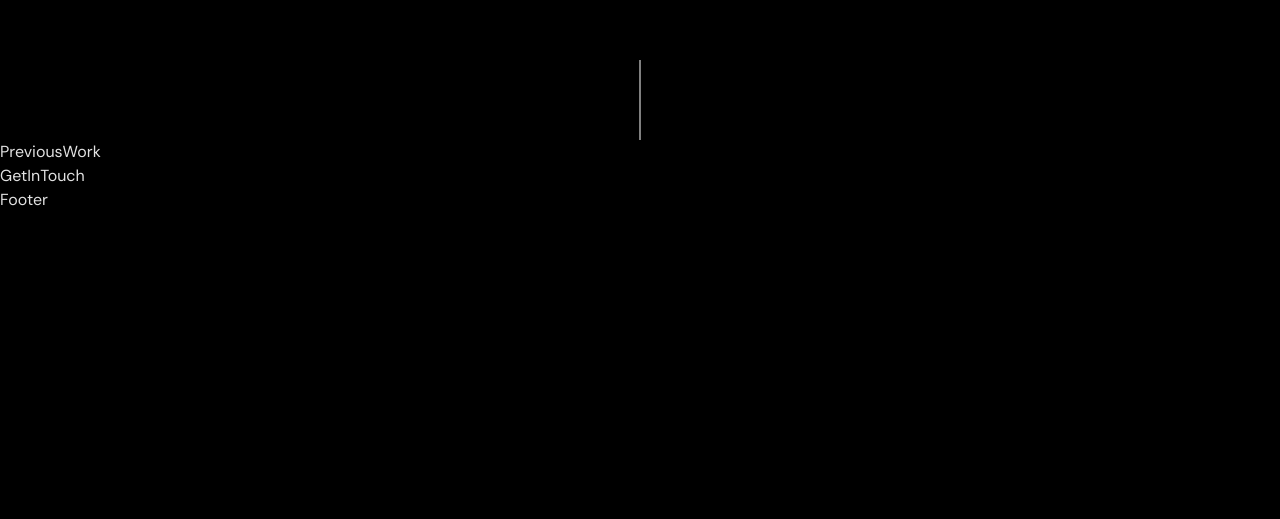
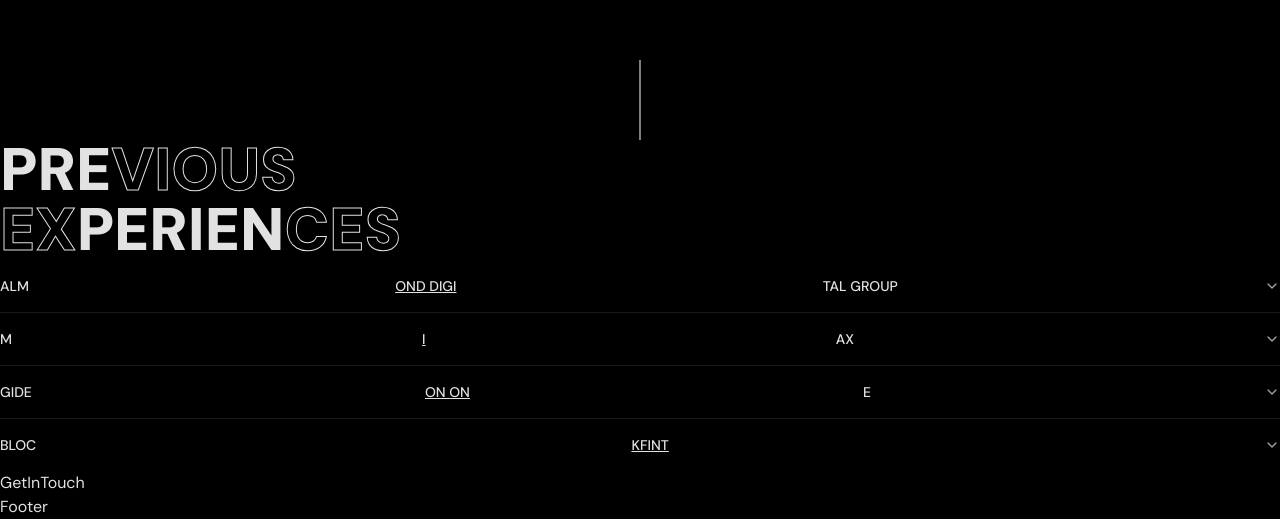
Before and after one commit to PapopCtck/portfolio, a Next.js app: page / in a window 1280 px wide. Shown: the part 2860-3379 px from the top of the page. Before the commit the page ends 3072 px from the top, so only its background shows below. Built offline with nearby package versions, Linux system fonts and the light colour scheme; a web font is replaced by a local one.

Commit message:
🚧 Added the content for previouswork section

```diff
--- a/features/PreviousWork/index.tsx
+++ b/features/PreviousWork/index.tsx
@@ -1,5 +1,86 @@
+import {
+  Accordion,
+  AccordionContent,
+  AccordionItem,
+  AccordionTrigger,
+} from "@ppaop/components/ui/accordion";
+
 export const PreviousWork = () => {
   return (
-    <div>PreviousWork</div>
-  )
-}
+    <section>
+      <div className="font-black text-2xl md:text-5xl lg:text-[60px]">
+        <div>
+          <span>PRE</span>
+          <span className="text-outline">VIOUS</span>
+        </div>
+        <div>
+          <span className="text-outline">EX</span>
+          <span>PERIEN</span>
+          <span className="text-outline">CES</span>
+        </div>
+      </div>
+      <Accordion type="single" collapsible>
+        <AccordionItem value="almond-digital-group">
+          <AccordionTrigger>
+            ALM<u>OND DIGI</u>TAL GROUP
+          </AccordionTrigger>
+          <AccordionContent>
+            Developed and delivered multiple customer-facing and internal
+            platforms for BigC, Amway, Shell, and SPU—spanning LINEOA/LIFF apps,
+            React Native mobile apps, and custom back-office tools. Leveraged
+            React, Redux, Express, and PostgreSQL to build scalable UIs and
+            RESTful services. Delivered all projects within compressed
+            timelines, often shortened mid-development, without compromising
+            stability or functionality.
+          </AccordionContent>
+        </AccordionItem>
+        <AccordionItem value="miax">
+          <AccordionTrigger>
+            M<u>I</u>AX
+          </AccordionTrigger>
+          <AccordionContent>
+            Led a team of 2 frontend developers and 2 interns to architect and
+            build a video streaming platform for Robinhood Thailand using
+            Next.js, TypeScript, and Redux. Which supported content scheduling,
+            real-time chat, and user engagement analytics. The platform launched
+            on time with incredibly short development cycle of only 4 months
+            with no significant latency or crashes.
+          </AccordionContent>
+        </AccordionItem>
+        <AccordionItem value="gideon-one">
+          <AccordionTrigger>
+            GIDE<u>ON ON</u>E
+          </AccordionTrigger>
+          <AccordionContent>
+            Led frontend development and optimization of CCXT, a carbon credit
+            exchange platform enabling trading, portfolio tracking, and market
+            visualization. Rebuilt major UI flows using React, react-hook-form,
+            and TradingView, cutting page load time by half. Also initiated
+            backend WebSocket infrastructure in Golang for live market feeds.
+            <br />
+            Later Initiated and led frontend architecture for Zplify, a carbon
+            accounting platform that transforms user activity into carbon
+            emission reports. Built using React, TypeScript, React Query, React
+            Hook Form, and NX monorepo for modular scalability. Authored the
+            CI/CD pipeline deployed via Cloudflare Pages. Occasionally help
+            develop a RESTFUL API when needed.
+          </AccordionContent>
+        </AccordionItem>
+        <AccordionItem value="blockf">
+          <AccordionTrigger>
+            BLOC<u>KFINT</u>
+          </AccordionTrigger>
+          <AccordionContent>
+            Directed frontend team to build and maintain a reusable component
+            library adopted across multiple internal projects, initially built
+            with MUI and later migrated to Mantine for improved customization
+            and modernization. Simultaneously co-led development of
+            Thinker-Core, a Loan Origination System used by financial clients to
+            streamline loan approvals. Utilizing React, react-query, nx
+            monorepo, and react-hook-form.
+          </AccordionContent>
+        </AccordionItem>
+      </Accordion>
+    </section>
+  );
+};
```
